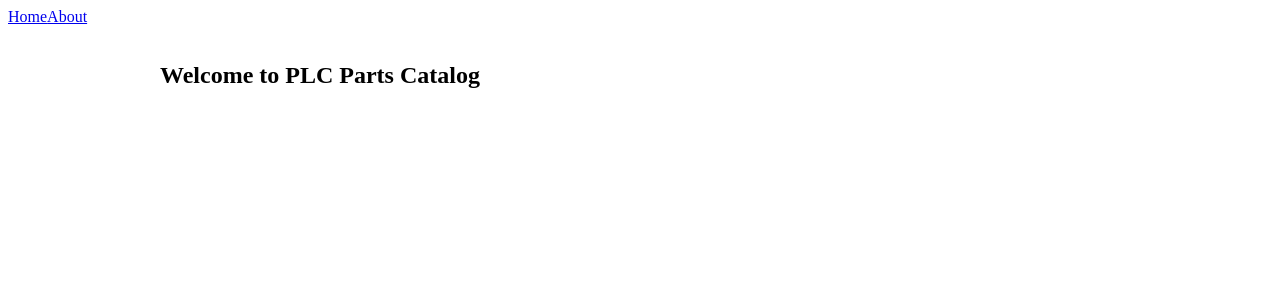
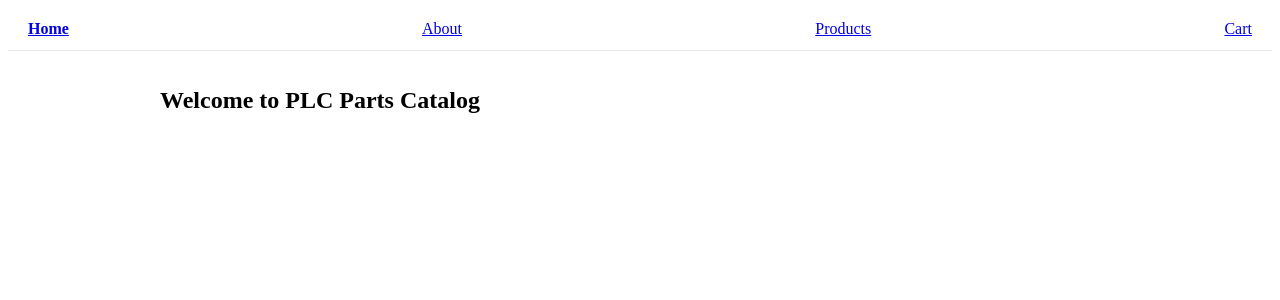
Before and after one commit to TheXName/plc_parts_catalog, a Vue app: page / in a window 1280 px wide. Shown: the top 300 px of the page. Built offline with nearby package versions, Linux system fonts and the light colour scheme.

Commit message:
add products page

```diff
--- a/src/components/TheNavigation.vue
+++ b/src/components/TheNavigation.vue
@@ -2,9 +2,20 @@
   <nav class="nav">
     <router-link to="/">Home</router-link>
     <router-link to="/about">About</router-link>
+    <router-link to="/products">Products</router-link>
+    <router-link to="/cart">Cart</router-link>
   </nav>
 </template>
 
 <script>
 export default { name: 'TheNavigation' }
 </script>
+
+<style scoped>
+.nav{position:sticky;top:0;display:flex;justify-content:space-between;align-items:center;
+     padding:12px 20px;border-bottom:1px solid #e5e7eb;background:#fff}
+.brand{font-weight:700;text-decoration:none}
+.links{display:flex;gap:16px}
+.links a{text-decoration:none}
+.router-link-active{font-weight:600}
+</style>
--- a/src/router/index.js
+++ b/src/router/index.js
@@ -2,11 +2,13 @@ import { createRouter, createWebHistory } from 'vue-router'
 
 import HomeView from '@/views/HomeView.vue'
 import AboutView from '@/views/AboutView.vue'
+import ProductsView from '@/views/ProductsView.vue'
 
 const router = createRouter({
   history: createWebHistory(import.meta.env.BASE_URL),
   routes: [
     { path: '/', name: 'home', component: HomeView },
+    { path: '/products', name: 'products', component: ProductsView },
     { path: '/about', name: 'about', component: AboutView }
   ],
 
--- /dev/null
+++ b/src/views/ProductsView.vue
@@ -0,0 +1,10 @@
+<template>
+  <section>
+    <h1>Products</h1>
+    <p>Here will be the PLC parts list.</p>
+  </section>
+</template>
+
+<script>
+export default { name: 'ProductsView' }
+</script>
```
